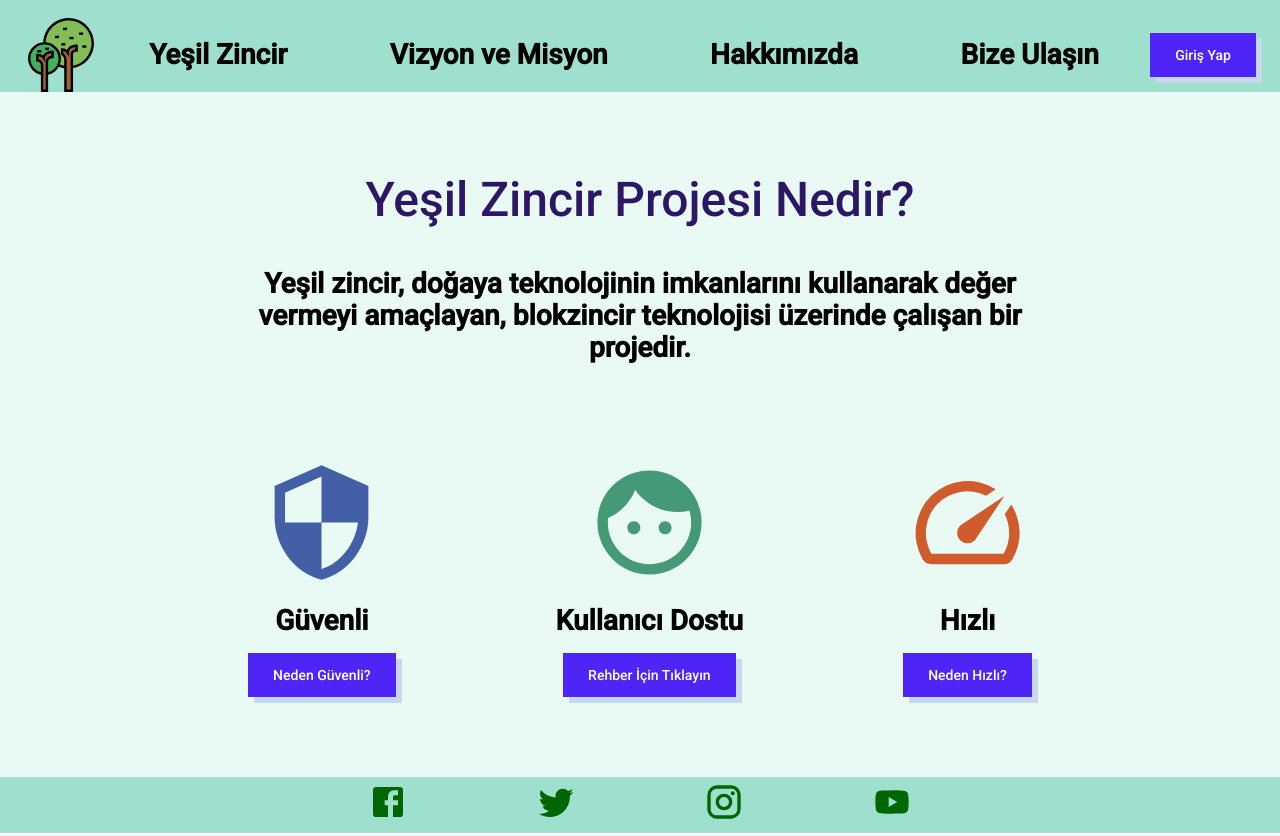
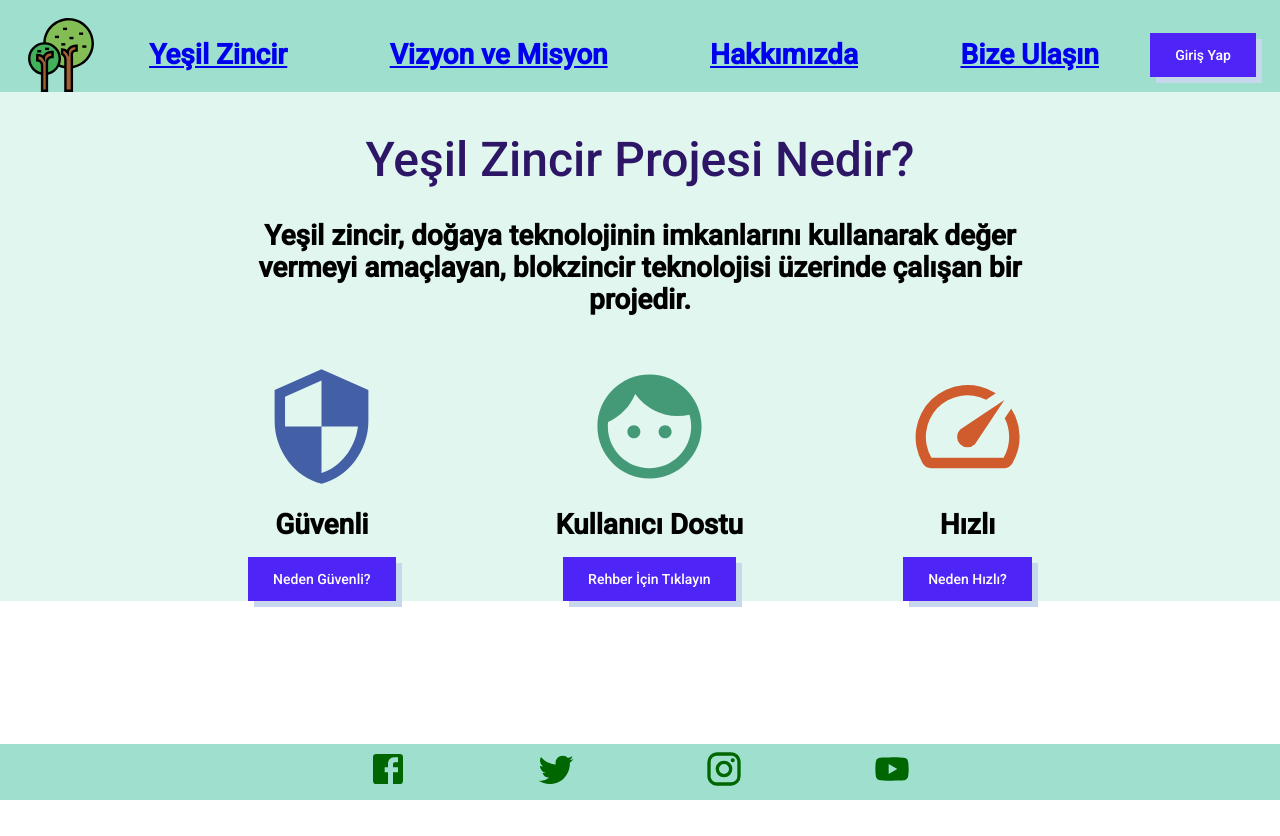
Before and after one commit to oguzhanagir/Software-Test-Project-React, a React (Create React App) app: page / in a window 1280 px wide. After the commit the page ends 800 px from the top, so only its background shows below. Built offline with nearby package versions, Linux system fonts and the light colour scheme.

Commit message:
Added pages and fixed Footer.

```diff
--- a/src/App.css
+++ b/src/App.css
@@ -1,6 +1,6 @@
 .App {
   text-align: center;
-  background-color: #e9f9f4;
+  background-color: #e0f6ef;
 }
 
 .App-logo {
--- a/src/App.js
+++ b/src/App.js
@@ -2,6 +2,9 @@ import "./App.css";
 import { BrowserRouter as Router, Routes, Route } from "react-router-dom";
 import Home from "./pages/Home";
 import Login from "./pages/Login";
+import Objective from "./pages/Objective";
+import About from "./pages/About";
+import Contact from "./pages/Contact";
 
 function App() {
   return (
@@ -9,6 +12,9 @@ function App() {
       <Router>
         <Routes>
           <Route path="/" element={<Home />} />
+          <Route path="/Objective" element={<Objective />} />
+          <Route path="/About" element={<About />} />
+          <Route path="/Contact" element={<Contact />} />
           <Route path="/Login" element={<Login />} />
         </Routes>
       </Router>
--- a/src/components/Footer.js
+++ b/src/components/Footer.js
@@ -7,7 +7,15 @@ import YouTubeIcon from "@material-ui/icons/YouTube";
 
 function Footer() {
   return (
-    <BottomNavigation style={{ backgroundColor: "#9EDFCE" }}>
+    <BottomNavigation
+      style={{
+        backgroundColor: "#9EDFCE",
+        position: "fixed",
+        left: "0",
+        right: "0",
+        bottom: "0",
+      }}
+    >
       <BottomNavigationAction
         color="red"
         label="Facebook"
--- a/src/components/Navbar.js
+++ b/src/components/Navbar.js
@@ -4,6 +4,7 @@ import logo from "../logo.svg";
 import logoMobile from "../logoMobile.svg";
 import { Toolbar, Typography } from "@material-ui/core";
 import { makeStyles } from "@material-ui/core/styles";
+import { Link } from "react-router-dom";
 
 const styles = makeStyles({
   bar: {
@@ -49,16 +50,16 @@ function Navbar() {
       <img src={logo} className={classes.logo} />
       <img src={logoMobile} className={classes.logoMobile} />
       <Typography variant="h4" className={classes.menuItem}>
-        Yeşil Zincir
+        <Link to={"/"}>Yeşil Zincir</Link>
       </Typography>
       <Typography variant="h4" className={classes.menuItem}>
-        Vizyon ve Misyon
+        <Link to={"/Objective"}>Vizyon ve Misyon</Link>
       </Typography>
       <Typography variant="h4" className={classes.menuItem}>
-        Hakkımızda
+        <Link to={"/About"}>Hakkımızda</Link>
       </Typography>
       <Typography variant="h4" className={classes.menuItem}>
-        Bize Ulaşın
+        <Link to={"/Contact"}>Bize Ulaşın</Link>
       </Typography>
       <LoginBtn txt="Giriş Yap" />
     </Toolbar>
--- /dev/null
+++ b/src/pages/About.js
@@ -0,0 +1,39 @@
+import { createTheme, ThemeProvider } from "@material-ui/core/styles";
+import Navbar from "../components/Navbar";
+import Footer from "../components/Footer";
+
+const theme = createTheme({
+  palette: {
+    primary: {
+      main: "#2e1667",
+    },
+    secondary: {
+      main: "#c7d8ed",
+    },
+  },
+  typography: {
+    fontFamily: ["Roboto"],
+    h4: {
+      fontWeight: 600,
+      fontSize: 28,
+      lineHeight: "2rem",
+    },
+    h5: {
+      fontWeight: 100,
+      lineHeight: "2rem",
+    },
+  },
+});
+
+function About() {
+  return (
+    <div className="App">
+      <ThemeProvider theme={theme}>
+        <Navbar />
+        <Footer />
+      </ThemeProvider>
+    </div>
+  );
+}
+
+export default About;
--- /dev/null
+++ b/src/pages/Contact.js
@@ -0,0 +1,39 @@
+import { createTheme, ThemeProvider } from "@material-ui/core/styles";
+import Navbar from "../components/Navbar";
+import Footer from "../components/Footer";
+
+const theme = createTheme({
+  palette: {
+    primary: {
+      main: "#2e1667",
+    },
+    secondary: {
+      main: "#c7d8ed",
+    },
+  },
+  typography: {
+    fontFamily: ["Roboto"],
+    h4: {
+      fontWeight: 600,
+      fontSize: 28,
+      lineHeight: "2rem",
+    },
+    h5: {
+      fontWeight: 100,
+      lineHeight: "2rem",
+    },
+  },
+});
+
+function Contact() {
+  return (
+    <div className="App">
+      <ThemeProvider theme={theme}>
+        <Navbar />
+        <Footer />
+      </ThemeProvider>
+    </div>
+  );
+}
+
+export default Contact;
--- a/src/pages/Home.js
+++ b/src/pages/Home.js
@@ -10,7 +10,6 @@ import FaceIcon from "@material-ui/icons/Face";
 import SpeedIcon from "@material-ui/icons/Speed";
 import { Typography } from "@material-ui/core";
 import Footer from "../components/Footer";
-import { BrowserRouter as Router, Routes, Route } from "react-router-dom";
 
 const theme = createTheme({
   palette: {
@@ -42,10 +41,13 @@ const styles = makeStyles({
     textAlign: "center",
   },
   bigSpace: {
-    marginTop: "5rem",
+    marginTop: "7rem",
+  },
+  middleSpace: {
+    marginTop: "2.5rem",
   },
   littleSpace: {
-    marginTop: "2.5rem",
+    marginTop: "2rem",
   },
   grid: {
     display: "flex",
@@ -63,7 +65,11 @@ function Home() {
       <ThemeProvider theme={theme}>
         <Navbar />
         <div className={classes.wrapper}>
-          <Typography variant="h3" className={classes.bigSpace} color="primary">
+          <Typography
+            variant="h3"
+            className={classes.middleSpace}
+            color="primary"
+          >
             Yeşil Zincir Projesi Nedir?
           </Typography>
           <Typography
@@ -76,7 +82,7 @@ function Home() {
             projedir.
           </Typography>
         </div>
-        <div className={`${classes.grid} ${classes.bigSpace}`}>
+        <div className={`${classes.grid} ${classes.littleSpace}`}>
           <Grid
             icon={
               <SecurityIcon
--- /dev/null
+++ b/src/pages/Objective.js
@@ -0,0 +1,39 @@
+import { createTheme, ThemeProvider } from "@material-ui/core/styles";
+import Navbar from "../components/Navbar";
+import Footer from "../components/Footer";
+
+const theme = createTheme({
+  palette: {
+    primary: {
+      main: "#2e1667",
+    },
+    secondary: {
+      main: "#c7d8ed",
+    },
+  },
+  typography: {
+    fontFamily: ["Roboto"],
+    h4: {
+      fontWeight: 600,
+      fontSize: 28,
+      lineHeight: "2rem",
+    },
+    h5: {
+      fontWeight: 100,
+      lineHeight: "2rem",
+    },
+  },
+});
+
+function Objective() {
+  return (
+    <div className="App">
+      <ThemeProvider theme={theme}>
+        <Navbar />
+        <Footer />
+      </ThemeProvider>
+    </div>
+  );
+}
+
+export default Objective;
```
